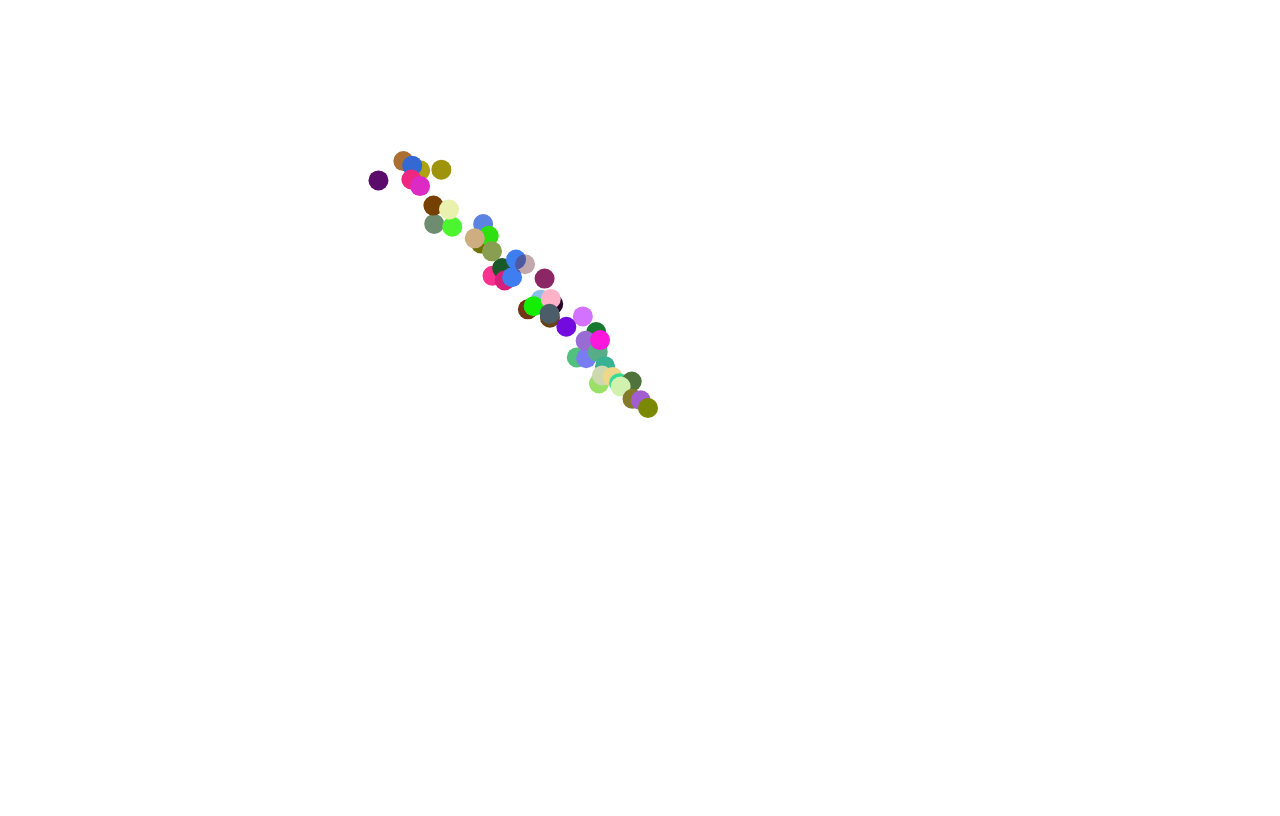
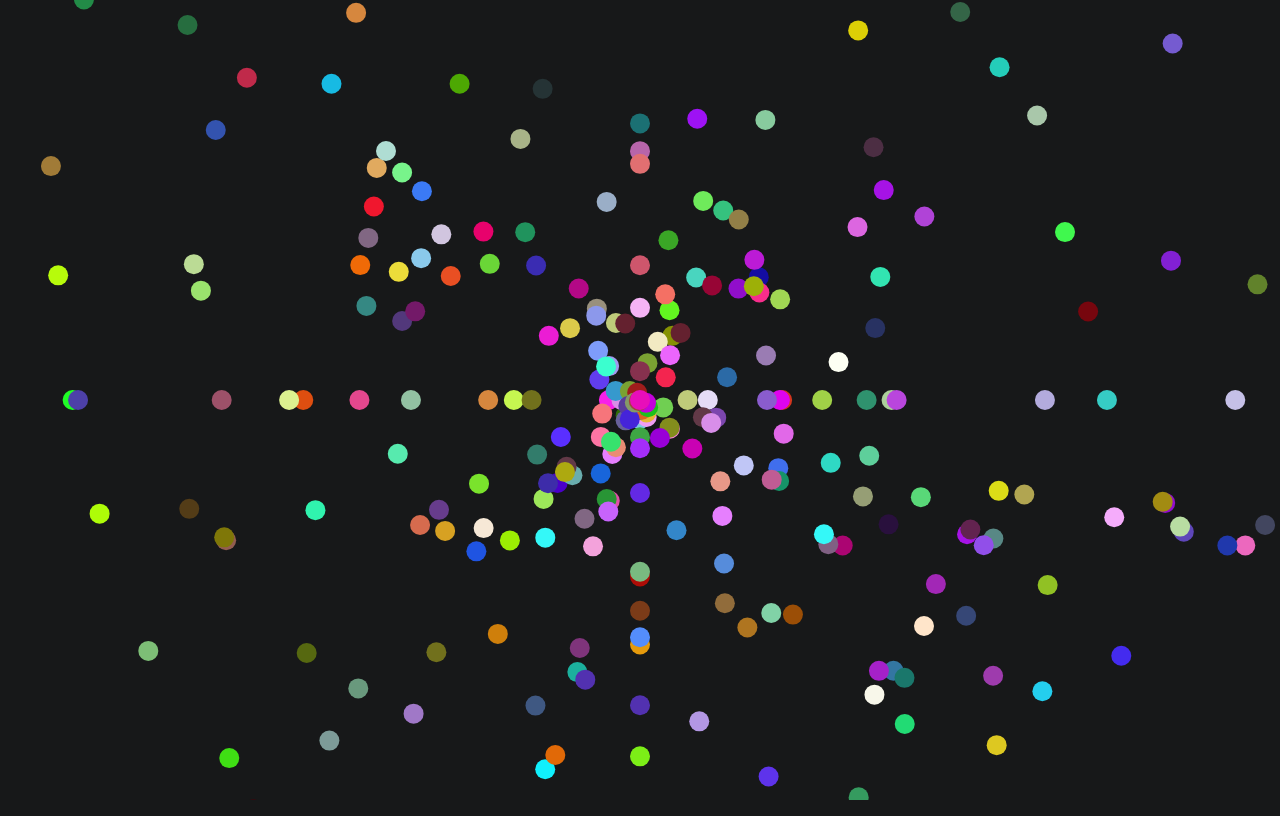
Before and after one commit to simmuji/canvas-tutorial, a plain HTML site: page ParticlesEmission/index.htm in a window 1280 px wide. Drawn offline with Linux system fonts and the light colour scheme.

Commit message:
Addded random with min and max argument and apply to the speed.

```diff
--- a/ParticlesEmission/index.htm
+++ b/ParticlesEmission/index.htm
@@ -2,10 +2,11 @@
 <head>
 <title>Particles</title>
 <style>
-  margin: 0; padding: 0;
+  body{margin: 0; padding: 0;
   width: 100%; height: 100%;
   overflow: hidden;
   background: #171819;
+  }
 </style>
 </head>
 <body>
@@ -25,7 +26,7 @@
 
 		//Array for storing particles
 		var particles = [];
-		var max_particles = 50;
+		var max_particles = 500;
 
 		//Object for each particle
 		var Particle = {
@@ -50,11 +51,17 @@
 			return '#'+(Math.random()*0xFFFFFF<<0).toString(16);
 		}
 
+		// Generate random int based on min and max arguments
+		function randomInt(min, max) {
+			return Math.floor( Math.random() * (max - min + 1) + min );
+		}
 
 
 		// Move create particle into a function and add to the particle's array;
 		function createParticle(){
 			var newParticle = Object.create(Particle);
+			newParticle.x_speed = randomInt(-5, 5);
+			newParticle.y_speed = randomInt(-5, 5);
 			particles.push(newParticle);
 		}
 
@@ -71,8 +78,8 @@
 
 				//Create/add a new particle
 				particle.draw();
-				particle.x -= particle.x_speed * Math.random();;
-				particle.y -= particle.y_speed * Math.random();
+				particle.x += particle.x_speed * Math.random();
+				particle.y += particle.y_speed * Math.random();
 			}
 
 
@@ -84,7 +91,7 @@
 			createParticle();
 			animate();
 
-		}, 20);
+		}, 1000/60);
 
 
     </script>
```
